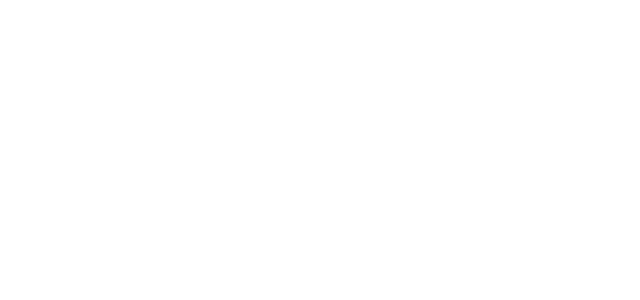
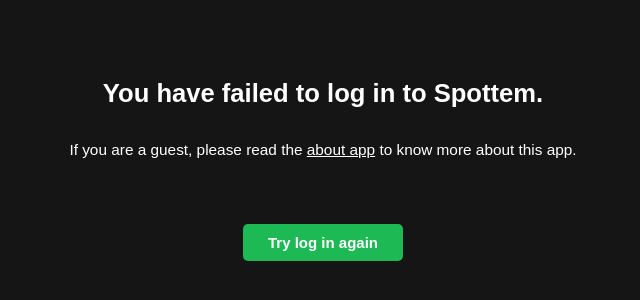
Before and after one commit to hevinjant/spottem-reactjs, a React (Create React App) app: page /fail-login in a window 1280 px wide. Before the commit this address had no page. Shown: the part 88-388 px from the top of the page, without its empty margins (317-957 px from the left). Built offline with nearby package versions, Linux system fonts and the light colour scheme.

Commit message:
added failed to login page

```diff
--- a/src/App.js
+++ b/src/App.js
@@ -4,6 +4,7 @@
 import Activity from "./pages/Activity";
 import About from "./pages/About";
 import Guest from "./pages/Guest";
+import FailedLogin from "./pages/FailedLogin";
 import "./App.css";
 
 function App() {
@@ -16,6 +17,7 @@
         <Route path="/about" exact element={<About />} />;
         <Route path="/guest" exact element={<Guest />} />;
         <Route path="/callback" exact element={<Login />} />;
+        <Route path="/fail-login" exact element={<FailedLogin />} />;
       </Routes>
     </div>
   );
--- a/src/pages/FailedLogin.js
+++ b/src/pages/FailedLogin.js
@@ -1,10 +1,22 @@
 import React from "react";
+import { useNavigate } from "react-router-dom";
+import "../styles/FailedLogin.css";
 
 function FailedLogin() {
+  const navigate = useNavigate();
+
+  function handleClick() {
+    navigate("/");
+  }
+
   return (
-    <div>
-      <h1>You have failed to log in.</h1>
-      <button>Try log in again</button>
+    <div className="failed-login">
+      <h1>You have failed to log in to Spottem.</h1>
+      <p>
+        If you are a guest, please read the <a href="/guest">about app</a> to
+        know more about this app.
+      </p>
+      <button onClick={handleClick}>Try log in again</button>
     </div>
   );
 }
--- /dev/null
+++ b/src/styles/FailedLogin.css
@@ -0,0 +1,45 @@
+.failed-login {
+  display: flex;
+  flex-direction: column;
+  align-items: center;
+  margin-top: 150px;
+  overflow-y: hidden;
+  padding-left: 20px;
+  padding-right: 20px;
+  height: 100vh;
+}
+
+.failed-login h1 {
+  color: white;
+  font-size: clamp(20px, 2vw, 30px);
+}
+
+.failed-login p,
+a {
+  color: white;
+  font-size: clamp(15px, 1.2vw, 18px);
+}
+
+.failed-login button {
+  color: white;
+  text-decoration: none;
+  background-color: var(--spotify-green);
+  border-radius: 5px;
+  border: none;
+  padding: 10px 25px 10px 25px;
+  font-size: clamp(15px, 1vw, 20px);
+  font-weight: 700;
+  margin-top: 50px;
+}
+
+.failed-login a:hover {
+  color: var(--spotify-green);
+}
+
+.failed-login button:hover {
+  background-color: var(--app-blue);
+}
+
+.failed-login::-webkit-scrollbar {
+  display: none; /* to hide scroll bar in Safari and Chrome */
+}
```
